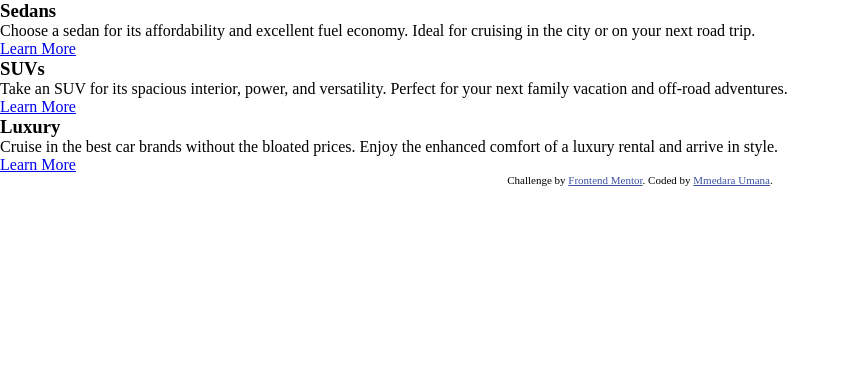
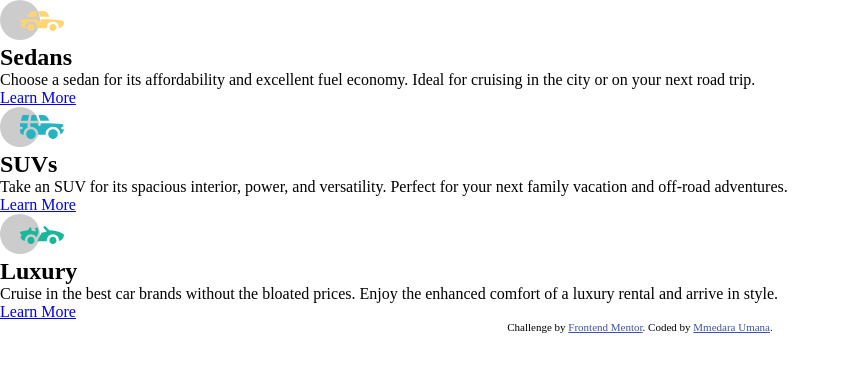
Before and after one commit to MmedaraU/3-column-preview-card-component, a plain HTML site: page index.html in a window 1280 px wide. Shown: the whole page, without its empty margins (0-850 px from the left). Drawn offline with Linux system fonts and the light colour scheme.

Commit message:
add images

```diff
--- a/index.html
+++ b/index.html
@@ -12,8 +12,8 @@
 
 <body>
   <main>
-    <article>
     <section>
+      <img src="images/icon-sedans.svg" alt="Sedan Icon">
       <h1>Sedans</h1>
       <p>Choose a sedan for its affordability and excellent fuel economy. Ideal for cruising in the city
         or on your next road trip.</p>
@@ -21,6 +21,7 @@
     </section>
 
     <section>
+      <img src="images/icon-suvs.svg" alt="SUV icon">
       <h1>SUVs</h1>
       <p>Take an SUV for its spacious interior, power, and versatility. Perfect for your next family vacation
         and off-road adventures.</p>
@@ -28,12 +29,12 @@
     </section>
 
     <section>
+      <img src="images/icon-luxury.svg" alt="Luxury Icon">
       <h1>Luxury</h1>
       <p>Cruise in the best car brands without the bloated prices. Enjoy the enhanced comfort of a luxury
         rental and arrive in style.</p>
       <a href="#" class="btn btn-default">Learn More</a>
     </section>
-    </article>
   </main>
 
   <footer>
```
Lines whose indentation alone changed are shown as unchanged.
